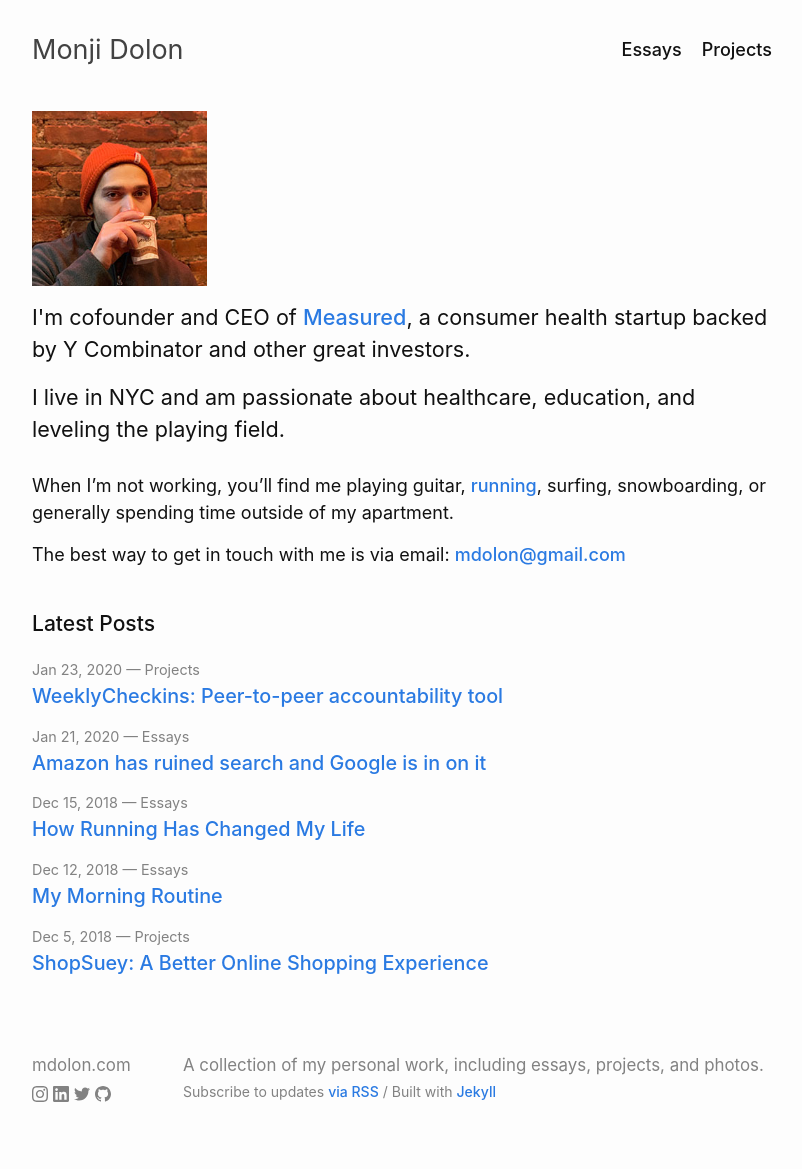
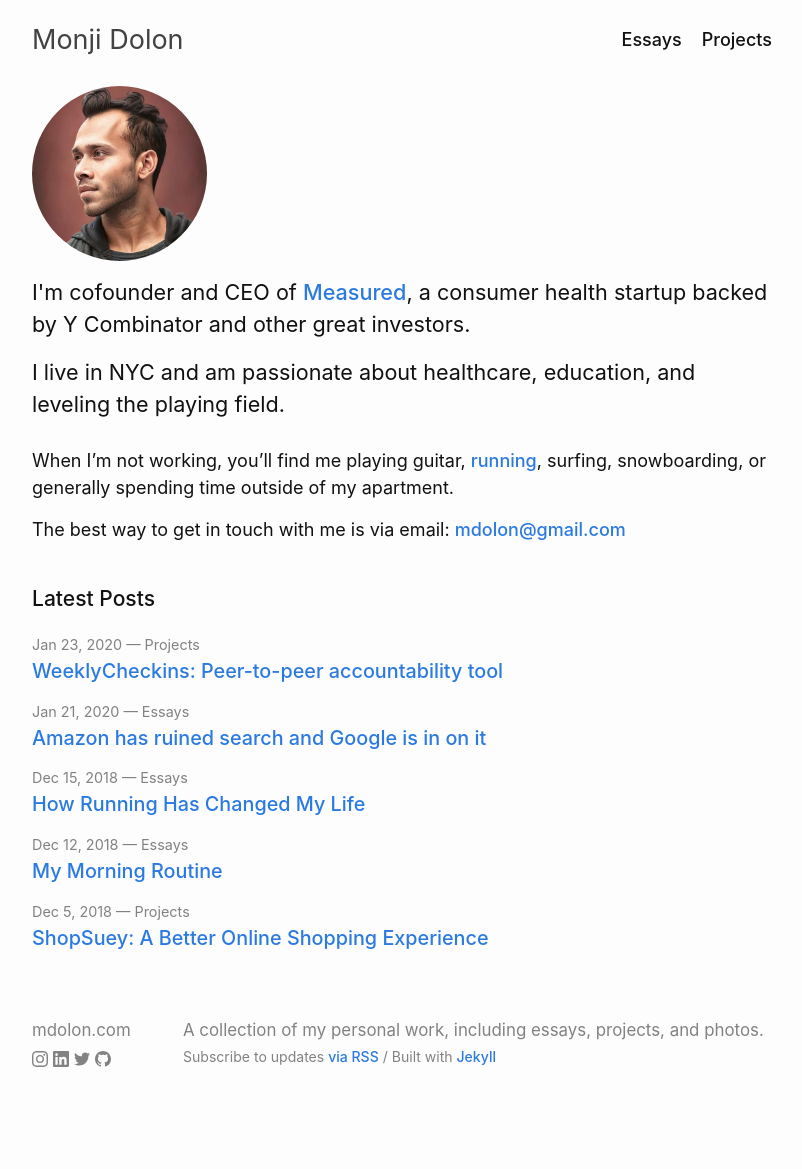
Before and after one commit to mdolon/mdolon-dot-com, a Jekyll site: the page built from index.md, in a window 1280 px wide. Shown: the whole page, without its empty margins (238-1040 px from the left). Built offline with Jekyll 4.4.1, drawn with Linux system fonts in a browser that asks for light colours; after the commit the page ends 1134 px from its top, so only the background shows below that.

Commit message:
Update gems, profile pic

```diff
--- a/Gemfile
+++ b/Gemfile
@@ -25,3 +25,7 @@ gem "tzinfo-data", platforms: [:mingw, :mswin, :x64_mingw, :jruby]
 
 # Performance-booster for watching directories on Windows
 gem "wdm", "~> 0.1.0" if Gem.win_platform?
+
+
+gem "webrick"
+gem "rexml", "~> 3.2"
--- a/_sass/minima/_layout.scss
+++ b/_sass/minima/_layout.scss
@@ -49,10 +49,11 @@
  */
 .site-header {
   min-height: $spacing-unit * 1.865;
-  margin-top: 20px;
+  margin-top: 10px;
 
   // Positioning context for the mobile navigation icon
   position: relative;
+
 }
 
 .site-title {
@@ -244,7 +245,7 @@
  * Page content
  */
 .page-content {
-  padding: $spacing-unit 0;
+  padding: 15px 0 20px;
   flex: 1;
 }
 
@@ -616,3 +617,7 @@ dl.timeline {
 h4.subtitle {
   font-weight: 400;
 }
+
+.rounded img {
+  border-radius: 100%;
+}
--- a/index.md
+++ b/index.md
@@ -6,7 +6,8 @@ layout: home
 ---
 
 {%- include image.html
-  img="assets/img/profile-01.jpg"
+  img="assets/img/mdai1.jpg"
+  class="rounded"
   title="Me at a wedding in 2017" -%}
 
 <h4 style="margin:10px 0 15px;">
```
Also changed, not shown: Gemfile.lock, assets/img/mdai1.jpg (added).
